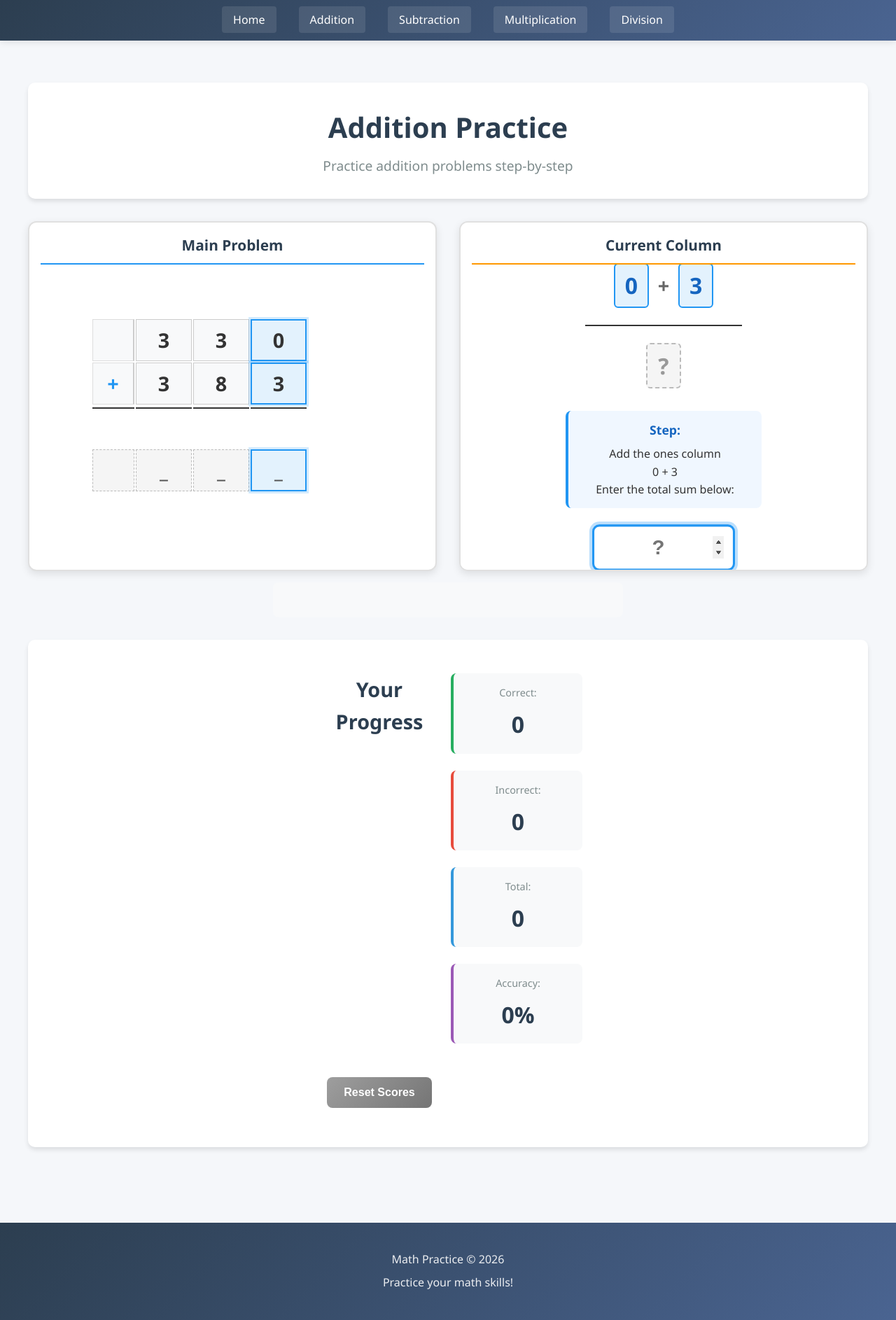
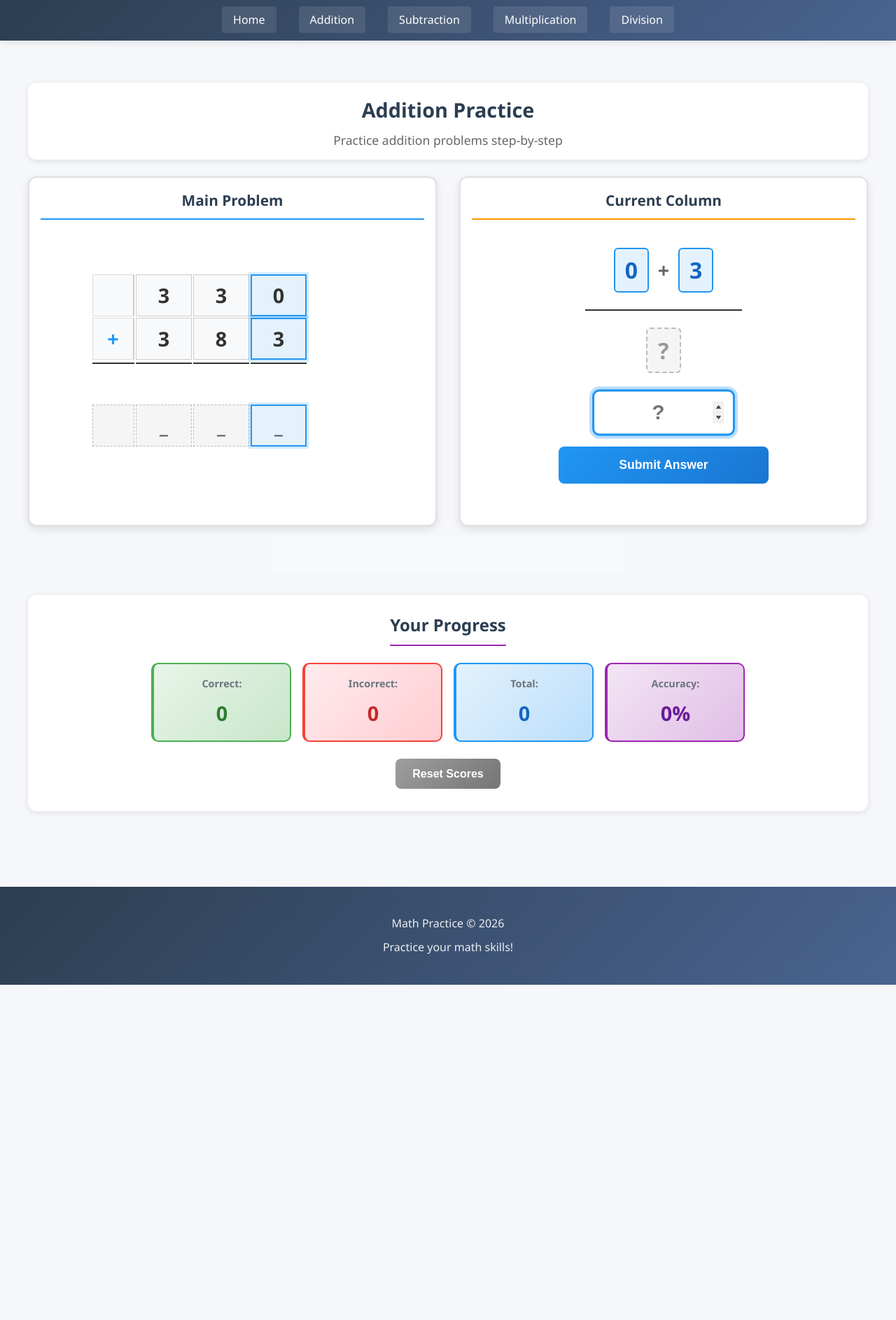
Before and after one commit to ZBZFirst/Math, a Jekyll site: the page built from addition.md, in a window 1280 px wide. Shown: the whole page at 70% size. Built offline with Jekyll 4.4.1, drawn with Linux system fonts in a browser that asks for light colours; after the commit the page ends 1407 px from its top, so only the background shows below that.

Commit message:
Update addition.css

```diff
--- a/assets/css/addition.css
+++ b/assets/css/addition.css
@@ -5,6 +5,28 @@
     margin: 0 auto;
     padding: 0.5rem;
     overflow-x: hidden; /* Prevent horizontal scroll */
+}
+
+/* Title Container */
+.container.title-container {
+    text-align: center;
+    margin-bottom: 1.5rem;
+    padding: 1rem;
+    background: white;
+    border-radius: 12px;
+    box-shadow: 0 2px 8px rgba(0, 0, 0, 0.1);
+}
+
+.page-title {
+    color: #2c3e50;
+    font-size: 1.8rem;
+    margin-bottom: 0.5rem;
+}
+
+.page-description {
+    color: #666;
+    font-size: 1.1rem;
+    line-height: 1.4;
 }
 
 /* Dual Container Layout - Better for small screens */
@@ -233,7 +255,7 @@
     display: flex;
     flex-direction: column;
     align-items: center;
-    gap: 1rem;
+    gap: 1.5rem; /* Increased gap since instructions removed */
     padding: 0.5rem;
 }
 
@@ -244,6 +266,7 @@
     gap: 0.5rem;
     width: 100%;
     max-width: 280px;
+    margin-top: 1rem; /* Added margin since instructions removed */
 }
 
 /* Side-by-side numbers row */
@@ -344,30 +367,9 @@
     margin: 0.5rem 0;
 }
 
-/* Sub-Problem Instructions */
+/* REMOVED: Sub-Problem Instructions section */
 .sub-instructions {
-    margin-top: 1rem;
-    padding: 0.8rem;
-    background: #f0f7ff;
-    border-radius: 8px;
-    border-left: 4px solid #2196f3;
-    text-align: center;
-    width: 100%;
-    max-width: 280px;
-}
-
-.sub-instructions strong {
-    color: #1565c0;
-    font-size: 1.1rem;
-    display: block;
-    margin-bottom: 0.5rem;
-}
-
-.sub-instructions em {
-    color: #666;
-    font-style: italic;
-    display: block;
-    margin-top: 0.5rem;
+    display: none; /* Completely hide instructions */
 }
 
 /* Sub-Input Container */
@@ -497,40 +499,113 @@
     border: 2px solid #e57373;
 }
 
-/* Score Display - More compact */
-.score-display {
-    display: grid;
-    grid-template-columns: repeat(2, 1fr);
-    gap: 0.5rem;
-    margin: 1rem auto;
-    max-width: 400px;
-    padding: 0 0.5rem;
+/* Simple Controls - Hide the old New Problem button */
+.simple-controls {
+    display: none; /* Hide since we have the combined button */
 }
 
-.score-item {
-    background: #f8f9fa;
-    padding: 0.5rem;
-    border-radius: 8px;
-    text-align: center;
-    border: 1px solid #dee2e6;
+/* Ratio Container - Fixed score display */
+.container.ratio-container {
+    margin-top: 2rem;
+    padding: 1.5rem;
+    background: white;
+    border-radius: 12px;
+    box-shadow: 0 2px 8px rgba(0, 0, 0, 0.1);
 }
 
-.score-value {
-    font-size: 1.3rem;
+.score-display {
+    text-align: center;
+}
+
+.score-display h3 {
+    color: #2c3e50;
+    font-size: 1.5rem;
+    margin-bottom: 1.5rem;
+    border-bottom: 2px solid #9c27b0;
+    padding-bottom: 0.5rem;
+    display: inline-block;
+}
+
+/* Score Stats - Responsive layout */
+.score-stats {
+    display: flex;
+    flex-wrap: wrap;
+    justify-content: center;
+    gap: 1rem;
+    margin-bottom: 1.5rem;
+}
+
+/* Individual stat items */
+.stat {
+    background: #f8f9fa;
+    padding: 1rem;
+    border-radius: 10px;
+    border: 2px solid #dee2e6;
+    min-width: 140px;
+    flex: 1;
+    max-width: 200px;
+    transition: transform 0.3s, box-shadow 0.3s;
+}
+
+.stat:hover {
+    transform: translateY(-3px);
+    box-shadow: 0 4px 12px rgba(0, 0, 0, 0.1);
+}
+
+.stat.correct {
+    border-color: #4caf50;
+    background: linear-gradient(135deg, #e8f5e9 0%, #c8e6c9 100%);
+}
+
+.stat.incorrect {
+    border-color: #f44336;
+    background: linear-gradient(135deg, #ffebee 0%, #ffcdd2 100%);
+}
+
+.stat.total {
+    border-color: #2196f3;
+    background: linear-gradient(135deg, #e3f2fd 0%, #bbdefb 100%);
+}
+
+.stat.accuracy {
+    border-color: #9c27b0;
+    background: linear-gradient(135deg, #f3e5f5 0%, #e1bee7 100%);
+}
+
+.stat-label {
+    display: block;
+    font-size: 0.9rem;
+    color: #6c757d;
+    margin-bottom: 0.5rem;
+    font-weight: 600;
+}
+
+.stat-value {
+    display: block;
+    font-size: 1.8rem;
     font-weight: bold;
     color: #2c3e50;
 }
 
-.score-label {
-    font-size: 0.9rem;
-    color: #6c757d;
-    margin-bottom: 0.3rem;
+.stat.correct .stat-value {
+    color: #2e7d32;
+}
+
+.stat.incorrect .stat-value {
+    color: #c62828;
+}
+
+.stat.total .stat-value {
+    color: #1565c0;
+}
+
+.stat.accuracy .stat-value {
+    color: #6a1b9a;
 }
 
 /* Remove old button styles */
-.sub-buttons,
-.simple-controls {
-    display: none; /* Hide old buttons if they exist in HTML */
+.sub-buttons {
+    display: none;
 }
 
 /* Reset Scores Button */
@@ -588,9 +663,36 @@
         max-width: 250px;
     }
 
-    .sub-instructions,
-    .sub-feedback {
-        max-width: 250px;
+    /* Adjust stats for very small screens */
+    .stat {
+        min-width: 120px;
+        padding: 0.8rem;
+    }
+
+    .stat-value {
+        font-size: 1.5rem;
+    }
+}
+
+@media (max-width: 480px) {
+    .score-stats {
+        flex-direction: column;
+        align-items: center;
+    }
+
+    .stat {
+        width: 100%;
+        max-width: 280px;
+    }
+}
+
+@media (max-width: 768px) {
+    .score-stats {
+        gap: 0.8rem;
+    }
+
+    .stat {
+        min-width: 130px;
     }
 }
 
@@ -603,6 +705,14 @@
     .main-problem-container,
     .sub-problem-container {
         padding: 0.8rem;
+    }
+
+    .page-title {
+        font-size: 1.5rem;
+    }
+
+    .page-description {
+        font-size: 1rem;
     }
 }
 
```
